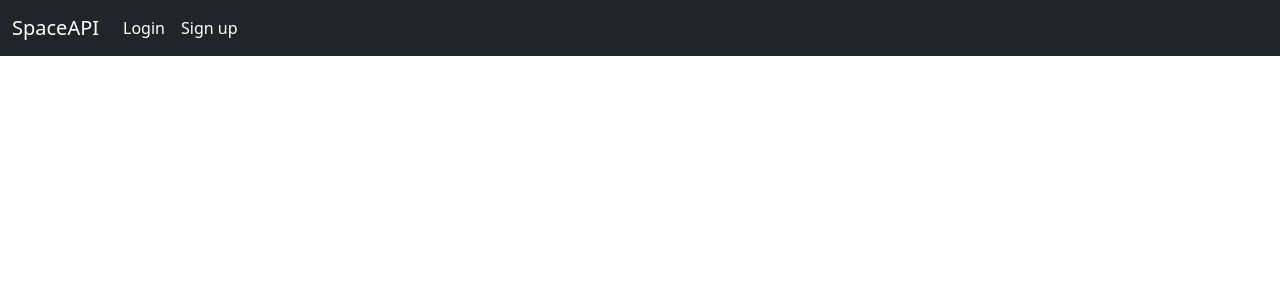
After one commit to DEENUU1/Space-API, a Django app: template space_api/users/templates/base_templates/base.html in a window 1280 px wide. The commit adds this page. Shown: the top 300 px of the page. Run offline with Django 4.2, Linux system fonts and the light colour scheme; the template is opened without the code that fills it, so the values that code supplies are empty; some libraries are stand-ins or nearby versions.

Commit message:
Style | Base template | Base template for all other templates simple navigation bar which makes navigation easier

```diff
--- /dev/null
+++ b/space_api/users/templates/base_templates/base.html
@@ -0,0 +1,37 @@
+<!DOCTYPE html>
+<html>
+<head>
+  <meta charset="UTF-8">
+  <meta name="viewport" content="width=device-width, initial-scale=1.0">
+  <link rel="icon" type="image/x-icon" href="static/css/favicon.png">
+  <link href="https://cdn.jsdelivr.net/npm/bootstrap@5.3.0-alpha1/dist/css/bootstrap.min.css" rel="stylesheet" integrity="sha384-GLhlTQ8iRABdZLl6O3oVMWSktQOp6b7In1Zl3/Jr59b6EGGoI1aFkw7cmDA6j6gD" crossorigin="anonymous">
+  <script src="https://cdn.jsdelivr.net/npm/bootstrap@5.3.0-alpha1/dist/js/bootstrap.bundle.min.js" integrity="sha384-w76AqPfDkMBDXo30jS1Sgez6pr3x5MlQ1ZAGC+nuZB+EYdgRZgiwxhTBTkF7CXvN" crossorigin="anonymous"></script>
+  <script src='https://kit.fontawesome.com/a076d05399.js' crossorigin='anonymous'></script>
+  <title>{% block title %}{% endblock %}</title>
+  {% block style %}{% endblock %}
+  {% block script %}{% endblock %}
+</head>
+<body>
+  {% include "base_templates/navigation_bar.html" %}
+
+  <!-- ERROR MESSAGES -->
+
+
+  <!-- END OF ERROR MESSAGES -->
+
+
+  <!-- SUCCESS MESSAGES -->
+
+
+  <!-- END OF SUCCESS MESSAGES -->
+
+
+  <div class="content">
+    {% block content %}{% endblock %}
+
+  </div>
+
+<div style="margin-bottom: 100px;"></div>
+</body>
+
+</html>
--- /dev/null
+++ b/space_api/users/templates/base_templates/navigation_bar.html
@@ -0,0 +1,29 @@
+<nav class="navbar navbar-expand-lg navbar-dark bg-dark">
+  <div class="container-fluid">
+    <a class="navbar-brand" href="/">SpaceAPI</a>
+    <button class="navbar-toggler" type="button" data-bs-toggle="collapse" data-bs-target="#navbarNavDropdown" aria-controls="navbarNavDropdown" aria-expanded="false" aria-label="Toggle navigation">
+      <span class="navbar-toggler-icon"></span>
+    </button>
+    <div class="collapse navbar-collapse" id="navbarNavDropdown">
+      <ul class="navbar-nav">
+        {% if user.is_authenticated %}
+        <li class="nav-item">
+          <a class="nav-link active" href="/profile">Profile</a>
+        </li>
+        <li class="nav-item">
+          <a class="nav-link" href="/logout">Logout</a>
+        </li>
+        {% else %}
+        <li class="nav-item">
+          <a class="nav-link active" href="/login">Login</a>
+        </li>
+        <li class="nav-item">
+          <a class="nav-link active" href="/signup">Sign up</a>
+        </li>
+        {% endif %}
+
+
+      </ul>
+    </div>
+  </div>
+</nav>
```
Also changed, not shown: space_api/users/templates/registration/login.html (+14 -14 lines), space_api/users/templates/registration/profile.html (+14 -9 lines), space_api/users/templates/registration/register.html (+13 -14 lines), space_api/users/tests/test_views.py (+1 -6 lines), space_api/users/views.py (+5 -5 lines).
